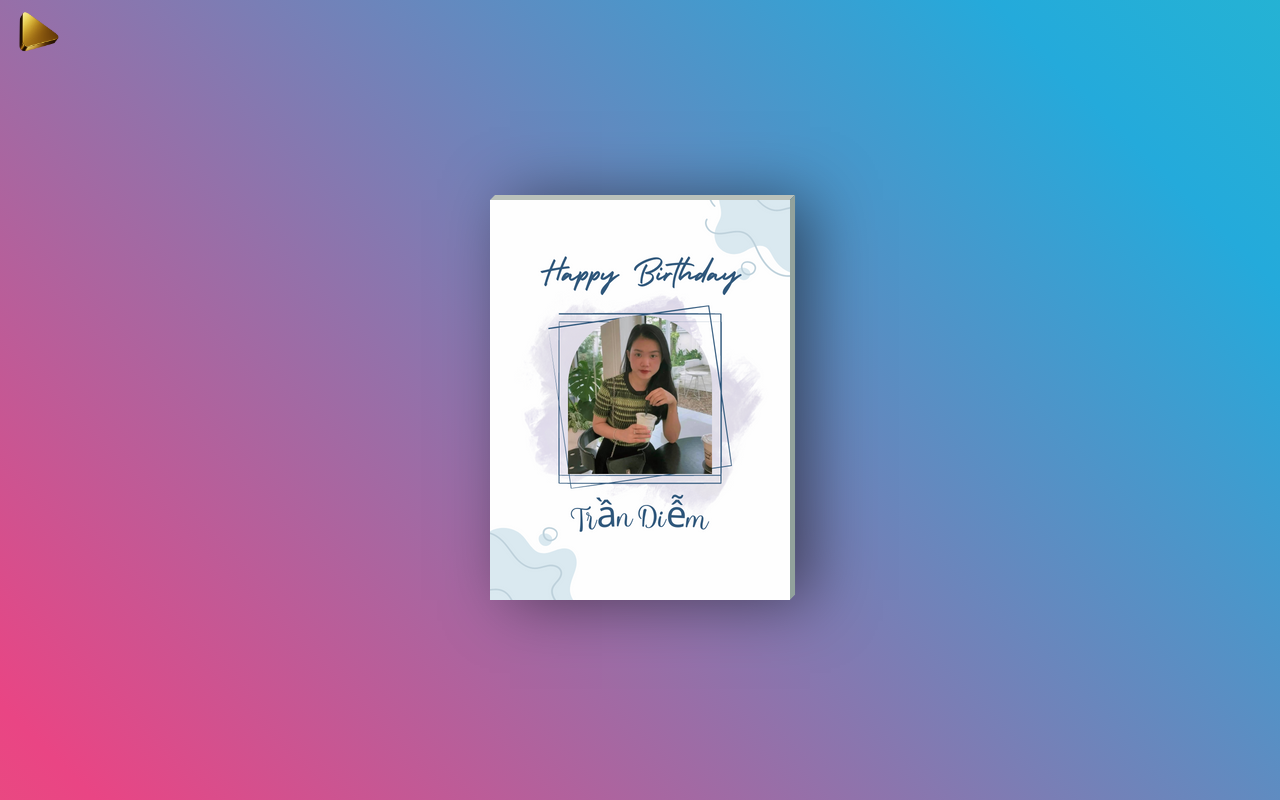
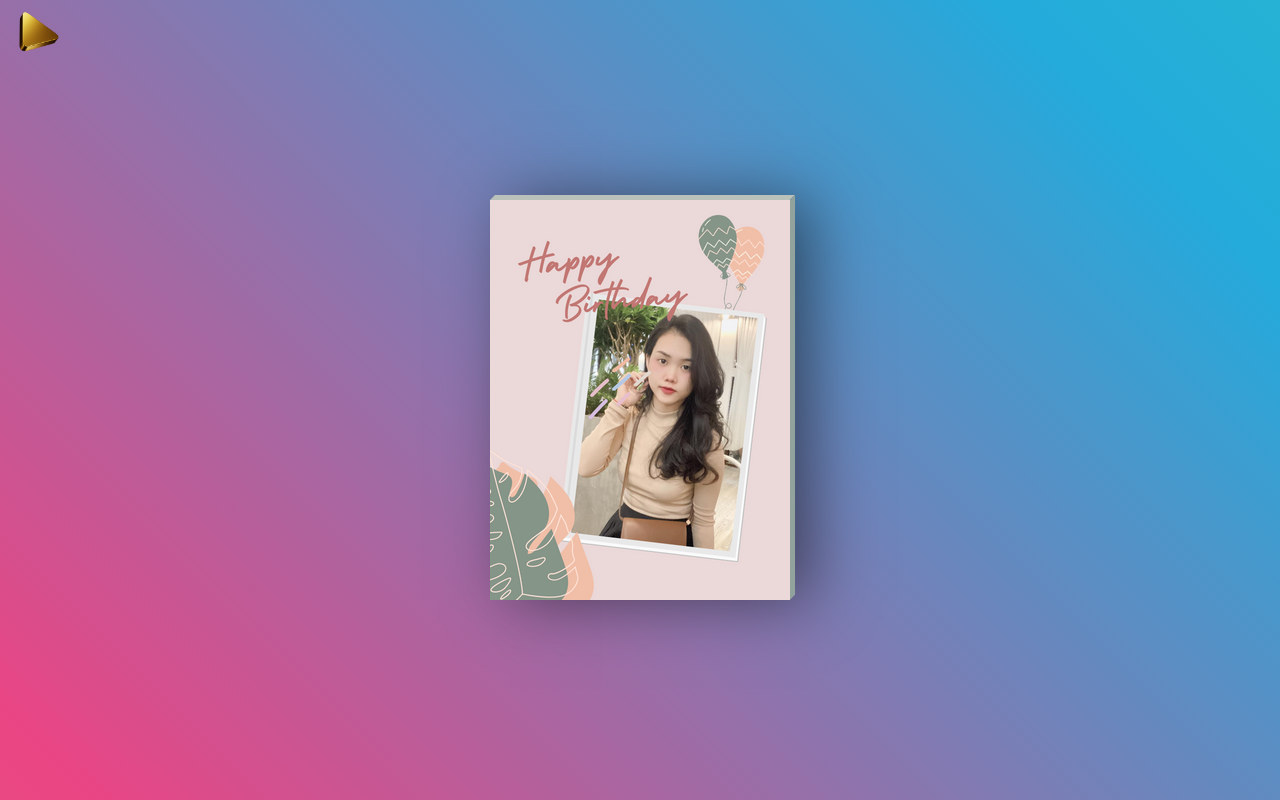
Before and after one commit to thachnguyen281995/happybirthday, a plain HTML site: page index.html in a window 1280 px wide. Drawn offline with Linux system fonts and the light colour scheme.

Commit message:
upload v8

```diff
--- a/index.html
+++ b/index.html
@@ -6,23 +6,24 @@
     <meta name="viewport" content="width=device-width, initial-scale=1.0">
     <title>Sinh nhật Em Yêu</title>
     <link rel="stylesheet" href="./style.css">
+
 </head>
 <body>
 	<div class="card">
 		<div class="imgBox">
 			<div class="bark"></div>
-			<img src="./src/Happy Birthday.png">
+			<img src="./src/h2.png">
 		</div>
 		<div class="details">
-			<h4 class="color1">Chúc em tuổi mới đong đầy</h2>
-			<h4 class="color2 margin">Bao nhiêu điều tốt,đều là của em</h3>
+			<h4 class="color1">Chúc em trong ví có tiền</h2>
+			<h4 class="color2 margin">bán thuốc có điểm,trong lòng có anh</h3>
 			<p>Một ngày đặc biệt dành cho </p>
 			<p>một người vô cùng đặc biệt với anh</p>
 			<p>Hy vọng bước sang một tuổi mới</p>
 			<p>tất cả công việc và ước mơ còn</p>
 			<p>đang dang dở của em sẽ sớm</p>
 			<p>thành hiện thực</p>
-			<p>Many happy returns of the day!</p>
+			<p>Many happy returns of the day !</p>
 
 			<p class="text-right">Happy Birthday, Trần Diễm</p>
 			<p class="text-right">Yêu em nhất đời ♥</p>
--- a/style.css
+++ b/style.css
@@ -1,6 +1,6 @@
 @import url('https://fonts.googleapis.com/css?family=Indie+Flower');
 @import url('https://fonts.googleapis.com/css?family=Amatic+SC');
-
+@import url("./font/ArimaMadurai-Medium.ttf");
 body {
 	font-family: 'Indie Flower', cursive !important;
     background: linear-gradient(45deg,#F17C58, #E94584, #24AADB , #27DBB1,#FFDC18, #FF3706);
@@ -142,9 +142,6 @@ h4 {
     z-index: 2;
       background-image: url("./src/play.png");
       background-repeat: no-repeat!important;
-      background-position: center;
-      background-size: 16px;
-    background-repeat:no-repeat;
     background-position:center;
     background-size:60px;
   }
```
Also changed, not shown: OFL.txt (added), font/ArimaMadurai-Black.ttf (added), font/ArimaMadurai-Bold.ttf (added), font/ArimaMadurai-ExtraBold.ttf (added), font/ArimaMadurai-ExtraLight.ttf (added), font/ArimaMadurai-Light.ttf (added), font/ArimaMadurai-Medium.ttf (added), font/ArimaMadurai-Regular.ttf (added), font/ArimaMadurai-Thin.ttf (added), src/h2.png (added).
